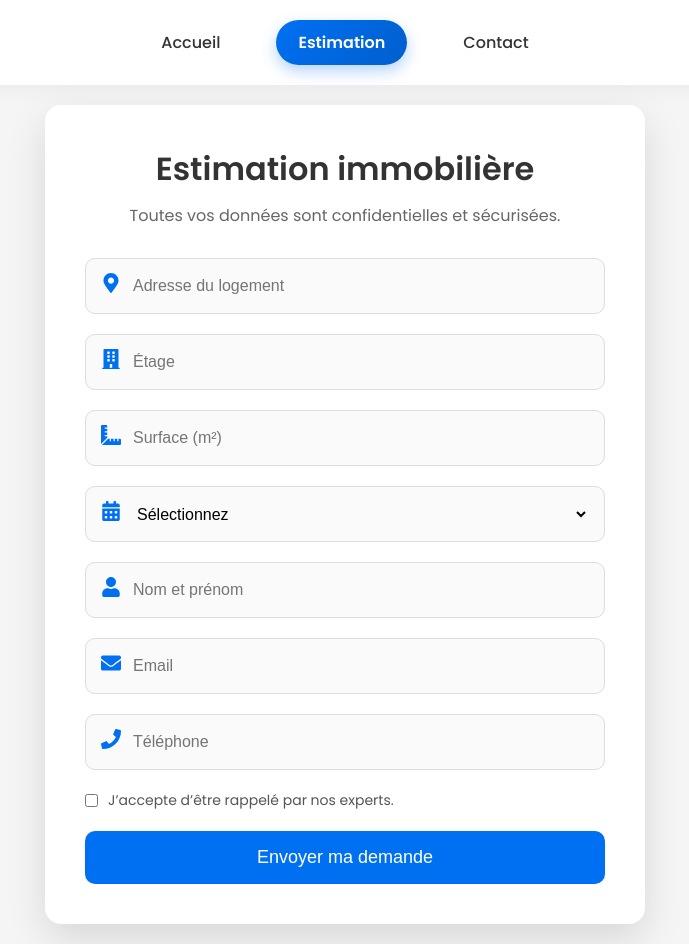
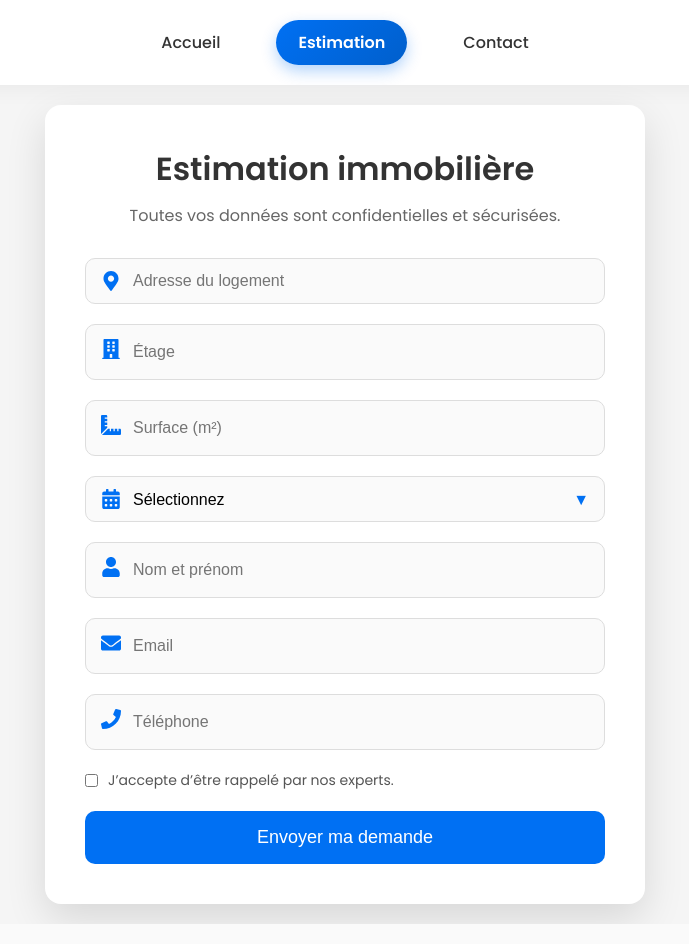
Before and after one commit to Juju-kpi/estimation_immo, a Next.js app: page /estimation in a window 1280 px wide. Shown: the whole page, without its empty margins (295-984 px from the left). Built offline with nearby package versions, Linux system fonts and the light colour scheme.

Commit message:
Update page.js

```diff
--- a/app/estimation/page.js
+++ b/app/estimation/page.js
@@ -1,5 +1,5 @@
 "use client";
-import { useState } from "react";
+import { useState, useEffect } from "react";
 import { useRouter } from "next/navigation";
 import { FaMapMarkerAlt, FaBuilding, FaRulerCombined, FaCalendarAlt, FaUser, FaEnvelope, FaPhone } from "react-icons/fa";
 
@@ -16,6 +16,18 @@ export default function Estimation() {
     callConsent: false
   });
   const [errors, setErrors] = useState({});
+  const [suggestions, setSuggestions] = useState([]);
+
+  // Fetch suggestions pour l'adresse via Nominatim
+  const fetchAddressSuggestions = async (query) => {
+    if (!query || query.length < 3) {
+      setSuggestions([]);
+      return;
+    }
+    const res = await fetch(`https://nominatim.openstreetmap.org/search?format=json&q=${encodeURIComponent(query)}`);
+    const json = await res.json();
+    setSuggestions(json.slice(0,5)); // top 5
+  };
 
   const handleSubmit = async () => {
     const newErrors = {};
@@ -48,10 +60,63 @@ export default function Estimation() {
         <h1 style={styles.title}>Estimation immobilière</h1>
         <p style={styles.subtitle}>Toutes vos données sont confidentielles et sécurisées.</p>
 
-        <Field icon={<FaMapMarkerAlt />} placeholder="Adresse du logement" value={data.address} onChange={val => setData({...data, address: val})} error={errors.address} />
+        {/* Adresse avec autocomplete Nominatim amélioré */}
+<div style={{ marginBottom: 20, position: "relative" }}>
+  <div style={styles.fieldContainer}>
+    <FaMapMarkerAlt style={styles.icon} />
+    <input
+      type="text"
+      placeholder="Adresse du logement"
+      value={data.address}
+      onChange={e => {
+        setData({ ...data, address: e.target.value });
+        fetchAddressSuggestions(e.target.value);
+      }}
+      style={styles.input}
+    />
+  </div>
+
+  {suggestions.length > 0 && (
+    <ul style={styles.suggestions}>
+      {suggestions.map(s => (
+        <li
+          key={s.place_id}
+          onClick={() => {
+            setData({ ...data, address: s.display_name });
+            setSuggestions([]);
+          }}
+          style={styles.suggestionItem}
+        >
+          {s.display_name}
+        </li>
+      ))}
+    </ul>
+  )}
+  {errors.address && <p style={styles.error}>{errors.address}</p>}
+</div>
+
         <Field icon={<FaBuilding />} placeholder="Étage" type="number" value={data.floor} onChange={val => setData({...data, floor: val})} error={errors.floor} />
         <Field icon={<FaRulerCombined />} placeholder="Surface (m²)" type="number" value={data.surface} onChange={val => setData({...data, surface: val})} error={errors.surface} />
-        <Field icon={<FaCalendarAlt />} placeholder="Projet de vente" type="select" options={["Court terme", "Moyen terme", "Long terme"]} value={data.project} onChange={val => setData({...data, project: val})} error={errors.project} />
+
+        {/* Projet de vente avec flèche et style custom */}
+        <div style={{ marginBottom: 20, position: "relative" }}>
+          <div style={styles.fieldContainer}>
+            <FaCalendarAlt style={styles.icon} />
+            <select
+              value={data.project}
+              onChange={e => setData({ ...data, project: e.target.value })}
+              style={{ ...styles.input, cursor: "pointer", appearance: "none", paddingRight: 30 }}
+            >
+              <option value="">Sélectionnez</option>
+              <option value="Court terme">Court terme</option>
+              <option value="Moyen terme">Moyen terme</option>
+              <option value="Long terme">Long terme</option>
+            </select>
+            <div style={styles.selectArrow}>▼</div>
+          </div>
+          {errors.project && <p style={styles.error}>{errors.project}</p>}
+        </div>
+
         <Field icon={<FaUser />} placeholder="Nom et prénom" value={data.name} onChange={val => setData({...data, name: val})} error={errors.name} />
         <Field icon={<FaEnvelope />} placeholder="Email" value={data.email} onChange={val => setData({...data, email: val})} error={errors.email} />
         <Field icon={<FaPhone />} placeholder="Téléphone" value={data.phone} onChange={val => setData({...data, phone: val})} error={errors.phone} />
@@ -69,39 +134,24 @@ export default function Estimation() {
   );
 }
 
-// Champ avec icône et animation focus
-function Field({ icon, placeholder, type="text", options=[], value, onChange, error }) {
+// Champ simple avec icône
+function Field({ icon, placeholder, type="text", value, onChange, error }) {
   return (
-    <div style={{ marginBottom: 20, position: "relative" }}>
-      <div style={{
-        display: "flex",
-        alignItems: "center",
-        gap: 12,
-        border: "1px solid #ddd",
-        borderRadius: 10,
-        padding: "12px 15px",
-        background: "#fafafa",
-        transition: "0.3s",
-        outline: "none"
-      }} className="field-container">
-        <div style={{ color: "#0070f3", fontSize: 20 }}>{icon}</div>
-        {type === "select" ? (
-          <select value={value} onChange={e => onChange(e.target.value)} style={styles.input}>
-            <option value="">Sélectionnez</option>
-            {options.map(opt => <option key={opt} value={opt}>{opt}</option>)}
-          </select>
-        ) : (
-          <input type={type} placeholder={placeholder} value={value} onChange={e => onChange(e.target.value)} style={styles.input} />
-        )}
+    <div style={{ marginBottom: 20 }}>
+      <div style={styles.fieldContainer}>
+        <div style={styles.icon}>{icon}</div>
+        <input type={type} placeholder={placeholder} value={value} onChange={e => onChange(e.target.value)} style={styles.input} />
       </div>
-      {error && <p style={{ color: "red", fontSize: 12, marginTop: 5, opacity: 0.9, transition: "0.3s" }}>{error}</p>}
-      <style jsx>{`
-        .field-container:focus-within {
-          border-color: #0070f3;
-          box-shadow: 0 0 8px rgba(0,112,243,0.2);
-          background: #fff;
-        }
-      `}</style>
+      {error && <p style={styles.error}>{error}</p>}
+        <style jsx>{`
+  @keyframes fadeSlideIn {
+    0% { opacity: 0; transform: translateY(-5px); }
+    100% { opacity: 1; transform: translateY(0); }
+  }
+  ul li:hover {
+    background-color: #f0f8ff;
+  }
+`}</style>
     </div>
   )
 }
@@ -126,7 +176,20 @@ const styles = {
   },
   title: { textAlign: "center", marginBottom: 10, fontSize: 32 },
   subtitle: { textAlign: "center", color: "#666", marginBottom: 30 },
+  fieldContainer: {
+    display: "flex",
+    alignItems: "center",
+    gap: 12,
+    border: "1px solid #ddd",
+    borderRadius: 10,
+    padding: "12px 15px",
+    background: "#fafafa",
+    transition: "0.3s",
+    position: "relative"
+  },
   input: { flex: 1, border: "none", background: "transparent", fontSize: 16, outline: "none" },
+  icon: { color: "#0070f3", fontSize: 20 },
+  error: { color: "red", fontSize: 12, marginTop: 5, opacity: 0.9, transition: "0.3s" },
   checkboxLabel: { display: "flex", alignItems: "center", gap: 10, marginBottom: 20, fontSize: 14, color: "#555" },
   submitBtn: {
     width: "100%",
@@ -138,5 +201,35 @@ const styles = {
     borderRadius: 10,
     cursor: "pointer",
     transition: "0.3s",
+  },
+ suggestions: {
+  position: "absolute",
+  top: "100%",
+  left: 0,
+  right: 0,
+  background: "#fff",
+  border: "1px solid #ddd",
+  borderRadius: 10,
+  maxHeight: 180,
+  overflowY: "auto",
+  zIndex: 1000,
+  marginTop: 5,
+  boxShadow: "0 5px 15px rgba(0,0,0,0.1)",
+  animation: "fadeSlideIn 0.2s ease",
+},
+suggestionItem: {
+  padding: "10px 15px",
+  cursor: "pointer",
+  transition: "0.2s",
+  borderBottom: "1px solid #f0f0f0",
+},
+suggestionItemHover: {
+  backgroundColor: "#f0f8ff",
+},
+  selectArrow: {
+    position: "absolute",
+    right: 15,
+    pointerEvents: "none",
+    color: "#0070f3"
   }
 };
```
